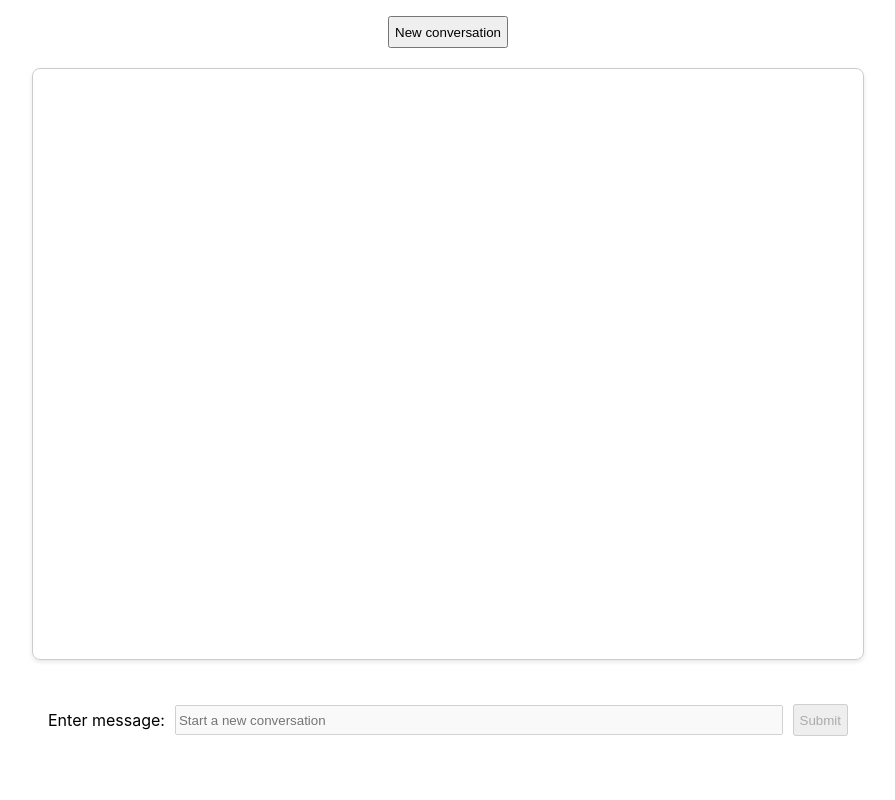
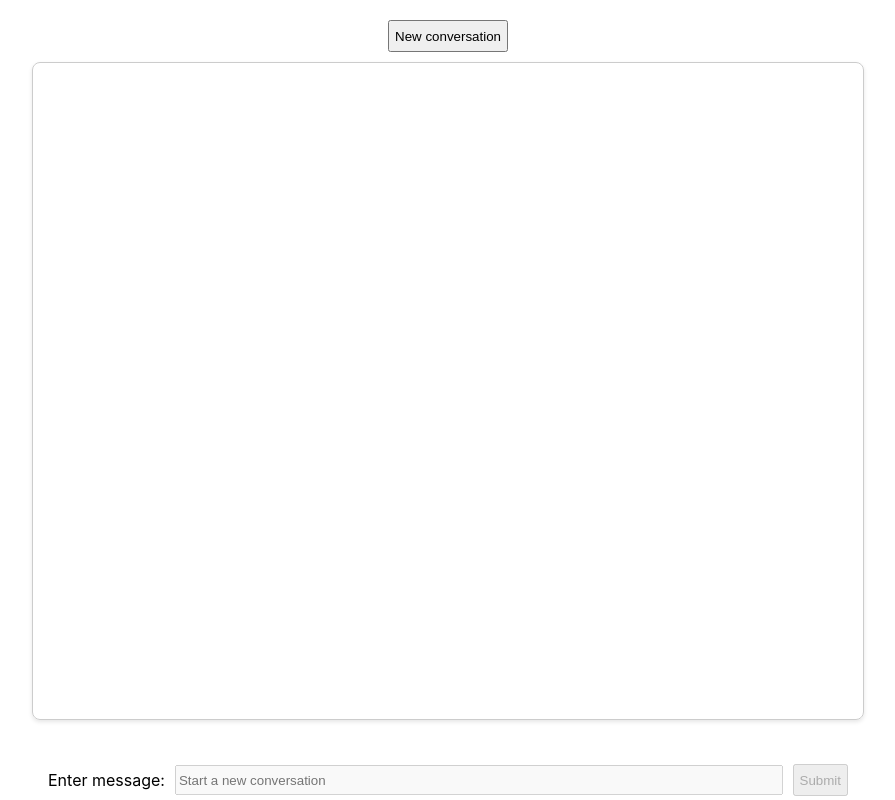
Before and after one commit to ten-dev/inconvo-react-node-example, a React (Create React App) app: page / in a window 1280 px wide. Shown: the whole page, without its empty margins (192-1087 px from the left). Built offline with nearby package versions, Linux system fonts and the light colour scheme.

Commit message:
Refactor Assistant component layout: adjust root positioning and improve conversation ID display

```diff
--- a/src/App.css
+++ b/src/App.css
@@ -1,14 +1,15 @@
 /* Target the Assistant component's root div */
 #root > div {
   position: fixed;
-  bottom: 0;
+  top: 0;
   left: 0;
   width: 100%;
-  margin-bottom: 5vh;
+  height: 100vh;
   display: flex;
   flex-direction: column;
   align-items: center;
-  justify-content: center;
+  padding-top: 20px;
+  padding-bottom: 5vh;
 }
 
 /* Chart container and caption styles */
@@ -22,9 +23,9 @@
 
 /* Style the section containing the AnswerOutput */
 #root > div > section {
-  min-height: 50vh;
-  height: 70vh;
+  flex: 1;
   margin: 20px;
+  margin-top: 10px;
   padding: 15px;
   border: 1px solid #ccc;
   border-radius: 8px;
--- a/src/Assistant.jsx
+++ b/src/Assistant.jsx
@@ -157,9 +157,14 @@ const Assistant = () => {
 
   return (
     <div>
-      {conversationId ?? conversationId}
-
-      <button onClick={newConversation}>New conversation</button>
+      <div style={{ textAlign: 'center' }}>
+        <button onClick={newConversation}>New conversation</button>
+        {conversationId && (
+          <div style={{ marginTop: '15px', marginBottom: '10px' }}>
+            {conversationId}
+          </div>
+        )}
+      </div>
       <section>
         {ioPairs.length > 0 && (
           <div className="conversation-history">
```
